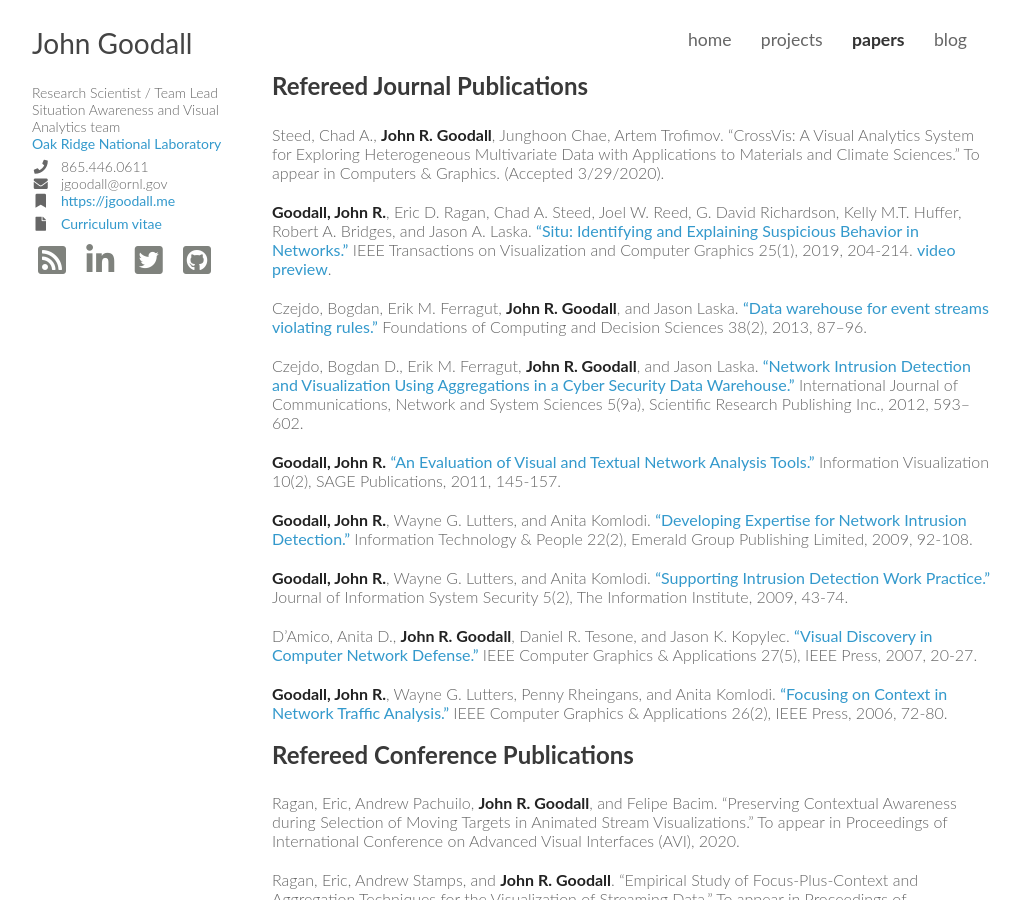
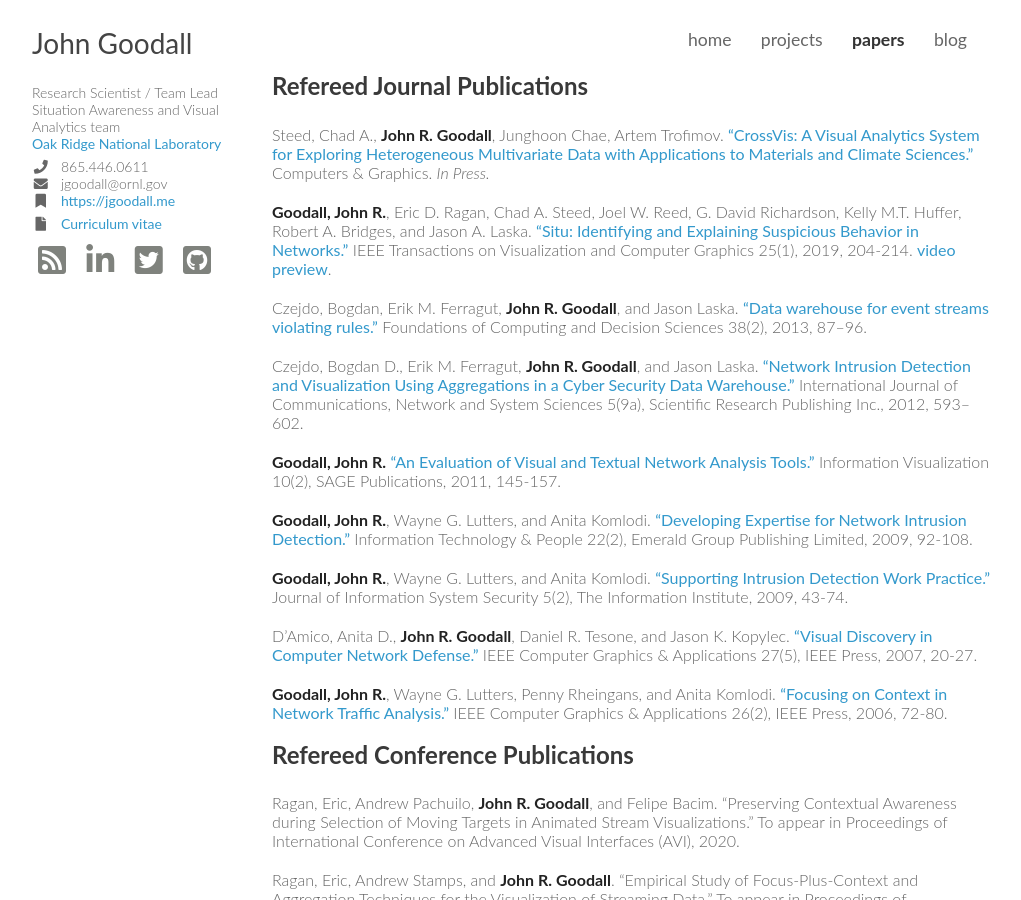
Before and after one commit to jgoodall/jgoodall.github.io, a Jekyll site: the page built from papers/index.md, in a window 1280 px wide and 900 px high. Shown: the whole window, without its empty margins (128-1149 px from the left). Built offline with Jekyll 4.4.1, drawn with Linux system fonts in a browser that asks for light colours; nearby versions of some CDN libraries.

Commit message:
added doi for crossvis paper

```diff
--- a/papers/index.md
+++ b/papers/index.md
@@ -5,7 +5,7 @@ title: Papers
 
 ## Refereed Journal Publications
 
-Steed, Chad A., **John R. Goodall**, Junghoon Chae, Artem Trofimov. "CrossVis: A Visual Analytics System for Exploring Heterogeneous Multivariate Data with Applications to Materials and Climate Sciences." To appear in Computers & Graphics. (Accepted 3/29/2020).
+Steed, Chad A., **John R. Goodall**, Junghoon Chae, Artem Trofimov. ["CrossVis: A Visual Analytics System for Exploring Heterogeneous Multivariate Data with Applications to Materials and Climate Sciences."](https://doi.org/10.1016/j.gvc.2020.200013) Computers & Graphics. *In Press.*
 
 **Goodall, John R.**, Eric D. Ragan, Chad A. Steed, Joel W. Reed, G. David Richardson, Kelly M.T. Huffer, Robert A. Bridges, and Jason A. Laska. ["Situ: Identifying and Explaining Suspicious Behavior in Networks."](https://doi.org/10.1109/TVCG.2018.2865029) IEEE Transactions on Visualization and Computer Graphics 25(1), 2019, 204-214. [video preview](https://vimeo.com/289787635).
 
```
